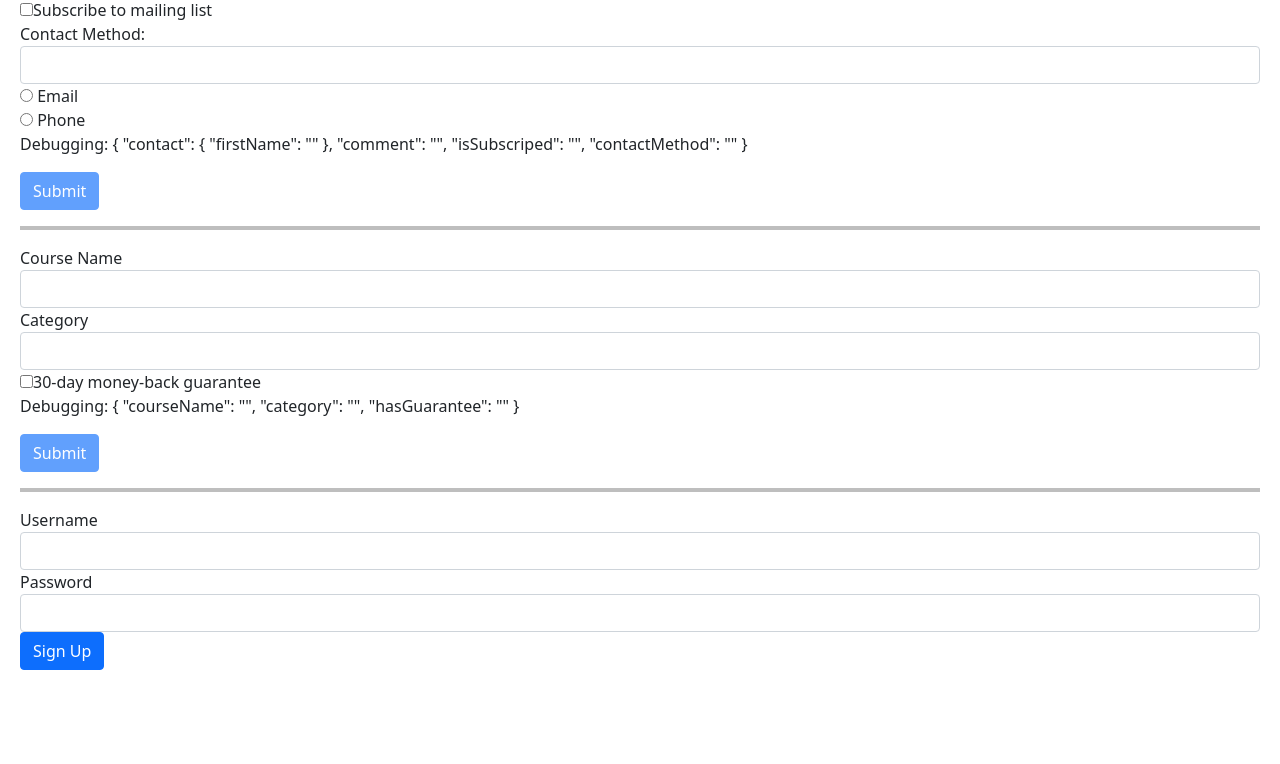
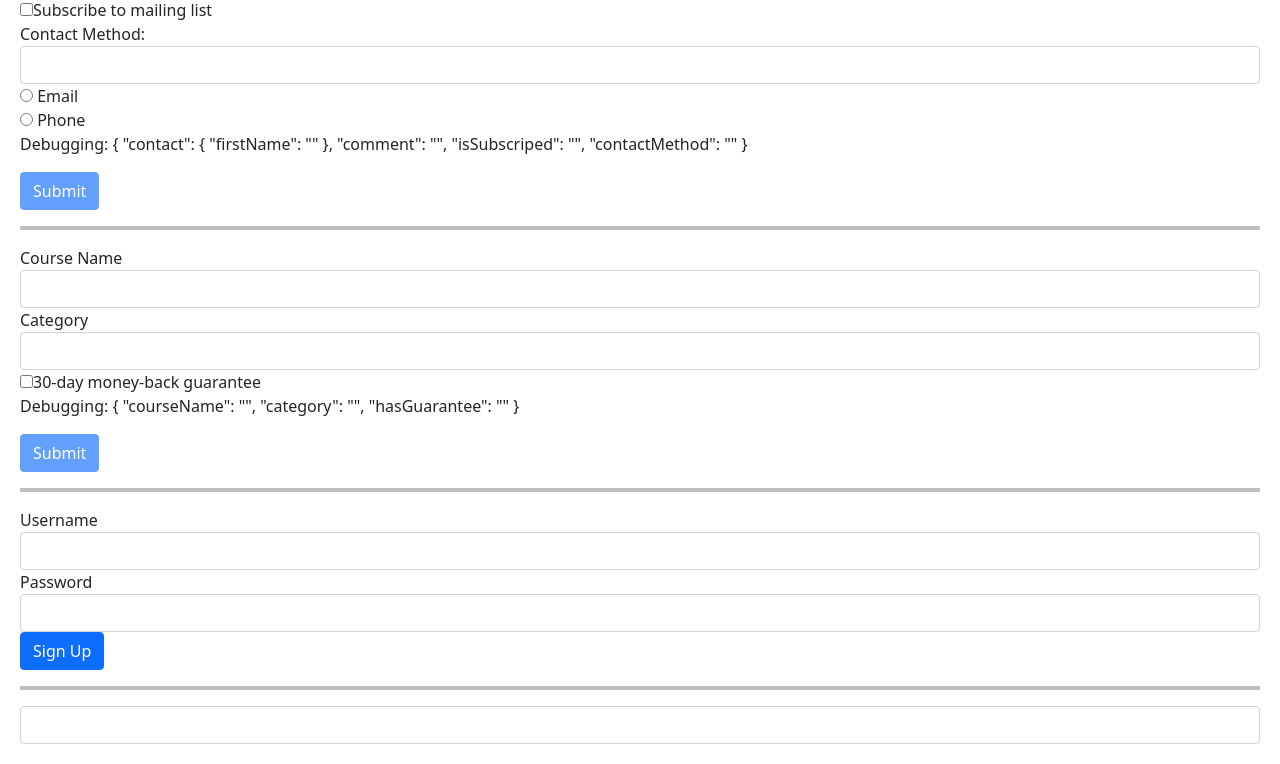
Before and after one commit to holhar/getting2know-angular, an Angular app: page / in a window 1280 px wide. Shown: the part 2138-2902 px from the top of the page. Before the commit the page ends 2828 px from the top, so only its background shows below. Built offline with nearby package versions, Linux system fonts and the light colour scheme.

Commit message:
Implement NewCourseForm component to illustrate FormArray usage

```diff
--- a/src/app/app.component.html
+++ b/src/app/app.component.html
@@ -95,3 +95,6 @@ Save
 
 <hr />
 <signup-form></signup-form>
+
+<hr />
+<new-course-form></new-course-form>
--- a/src/app/app.module.ts
+++ b/src/app/app.module.ts
@@ -18,6 +18,7 @@ import { ZippyComponent } from './zippy/zippy.component';
 import { ContactFormComponent } from './contact-form/contact-form.component';
 import { CourseFormComponent } from './course-form/course-form.component';
 import { SignupFormComponent } from './signup-form/signup-form.component';
+import { NewCourseFormComponent } from './new-course-form/new-course-form.component';
 
 @NgModule({
   declarations: [
@@ -34,7 +35,8 @@ import { SignupFormComponent } from './signup-form/signup-form.component';
     InputFormatDirective,
     ZippyComponent,
     ContactFormComponent,
-    CourseFormComponent
+    CourseFormComponent,
+    NewCourseFormComponent
   ],
   imports: [
     BrowserModule,
--- /dev/null
+++ b/src/app/new-course-form/new-course-form.component.html
@@ -0,0 +1,15 @@
+<form>
+    <input
+        type="text" class="form-control"
+        (keyup.enter)="addTopic(topic)" #topic
+    >
+    <ul class="list-group">
+        <li
+            *ngFor="let topic of topics.controls"
+            (click)="removeTopic(topic)"
+            class="list-group-item"
+        >
+            {{topic.value}}
+        </li>
+    </ul>
+</form>
--- /dev/null
+++ b/src/app/new-course-form/new-course-form.component.ts
@@ -0,0 +1,27 @@
+import { Component } from '@angular/core';
+import { AbstractControl, FormArray, FormControl, FormGroup } from '@angular/forms';
+
+@Component({
+  selector: 'new-course-form',
+  templateUrl: './new-course-form.component.html',
+  styleUrls: ['./new-course-form.component.css']
+})
+export class NewCourseFormComponent {
+  form = new FormGroup({
+    topics: new FormArray([])
+  })
+
+  addTopic(topic: HTMLInputElement) {
+    this.topics.push(new FormControl(topic.value));
+    topic.value = '';
+  }
+
+  removeTopic(topic: AbstractControl) {
+    let index = this.topics.controls.indexOf(topic);
+    this.topics.removeAt(index);
+  }
+
+  get topics() {
+    return this.form.get('topics') as FormArray;
+  }
+}
```
Also changed, not shown: src/app/new-course-form/new-course-form.component.css (added), 1 other file (tests, documents, lock files or other folders).
